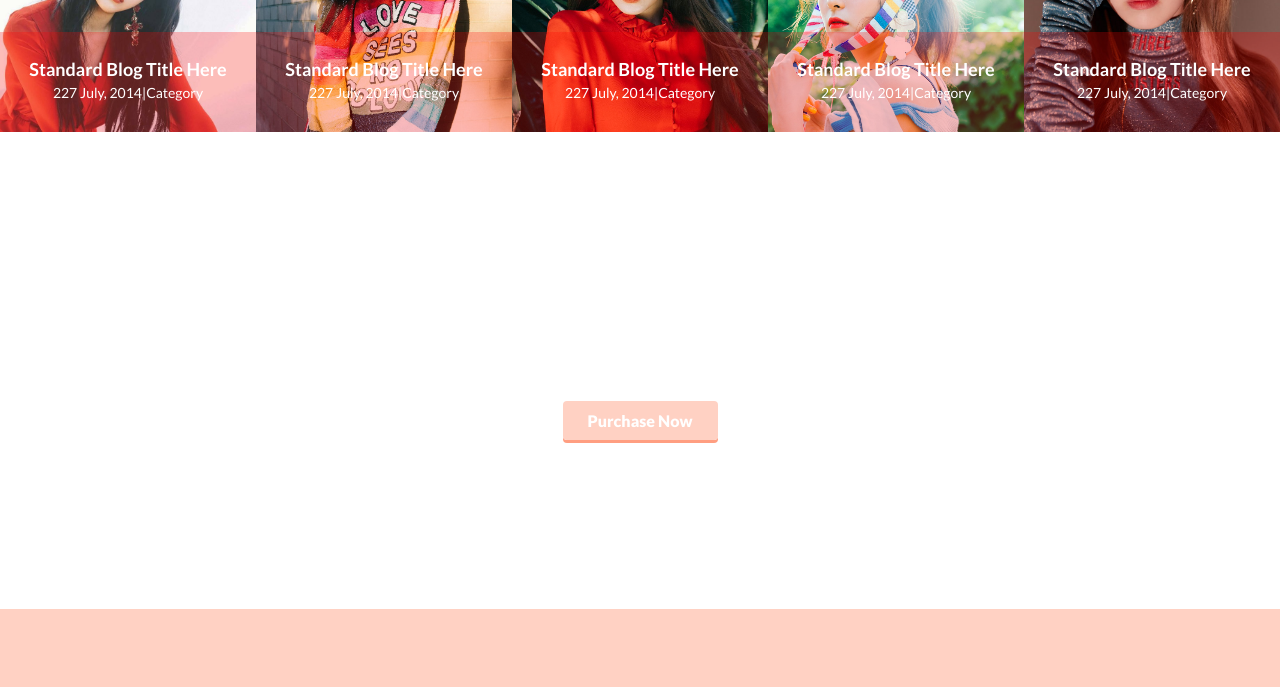
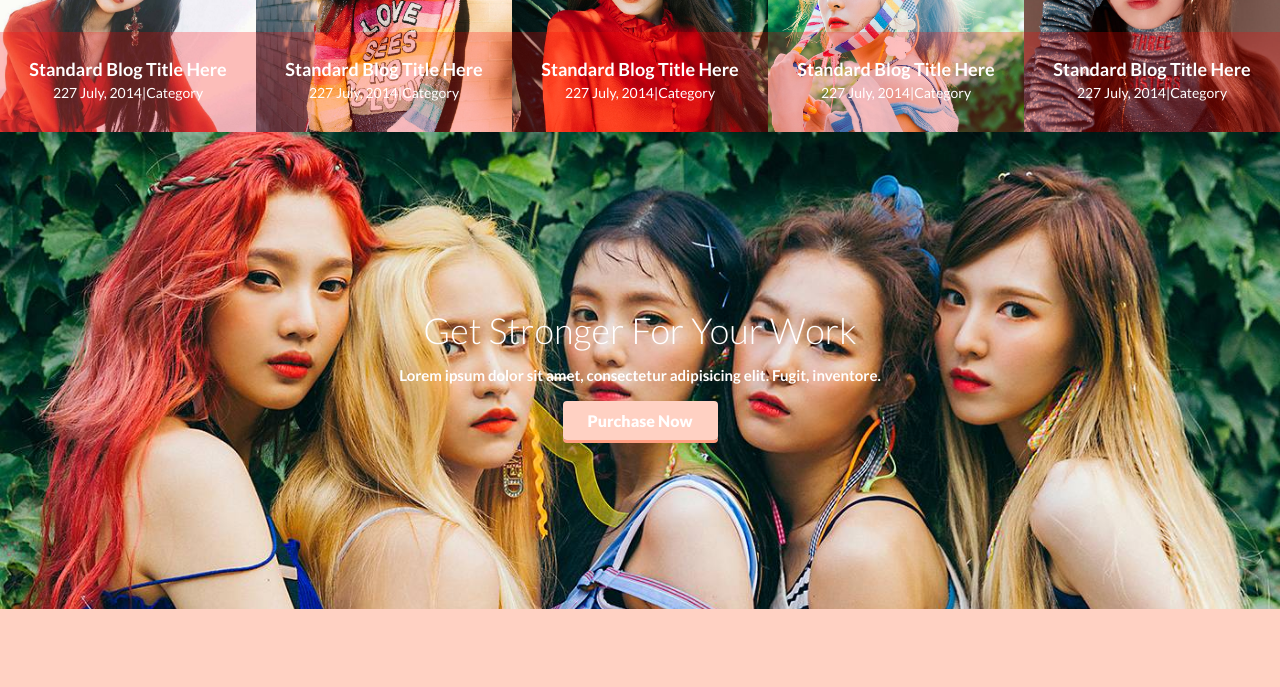
Before and after one commit to thienthandem1997666/The-Fox, a plain HTML site: page docs/index.html in a window 1280 px wide. Shown: the part 5260-5947 px from the top of the page. Drawn offline with nearby package versions, Linux system fonts and the light colour scheme; the site is published under a folder, as on GitHub Pages, so addresses that start at the root find nothing.

Commit message:
Fix site
Fix images and reset.css file

```diff
--- a/docs/asset/css/components/_13-purchase.sass
+++ b/docs/asset/css/components/_13-purchase.sass
@@ -1,5 +1,5 @@
 .purchase
-	background-image: url('/asset/images/footer.jpg')
+	background-image: url('../images/footer.jpg')
 	background-size: cover
 	background-position: center top
 	padding: 180px 0px
--- a/docs/asset/css/style.sass
+++ b/docs/asset/css/style.sass
@@ -1,6 +1,6 @@
 //base setting
 @import 'base/_var.sass'
-
+@import 'base/_reset.css'
 html,body
 	font-family: 'lato', sans-serif
 	min-width: 400px
```
Also changed, not shown: docs/asset/css/style.css, 1 other file.
